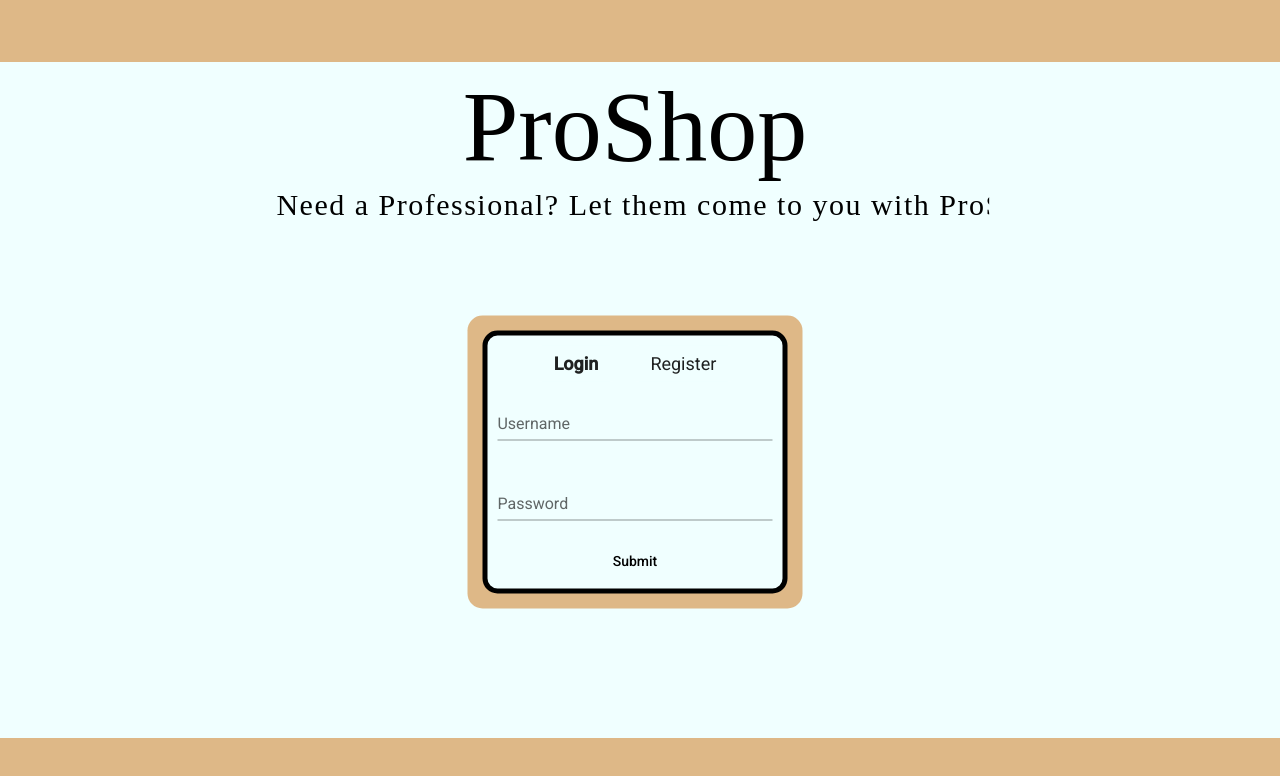
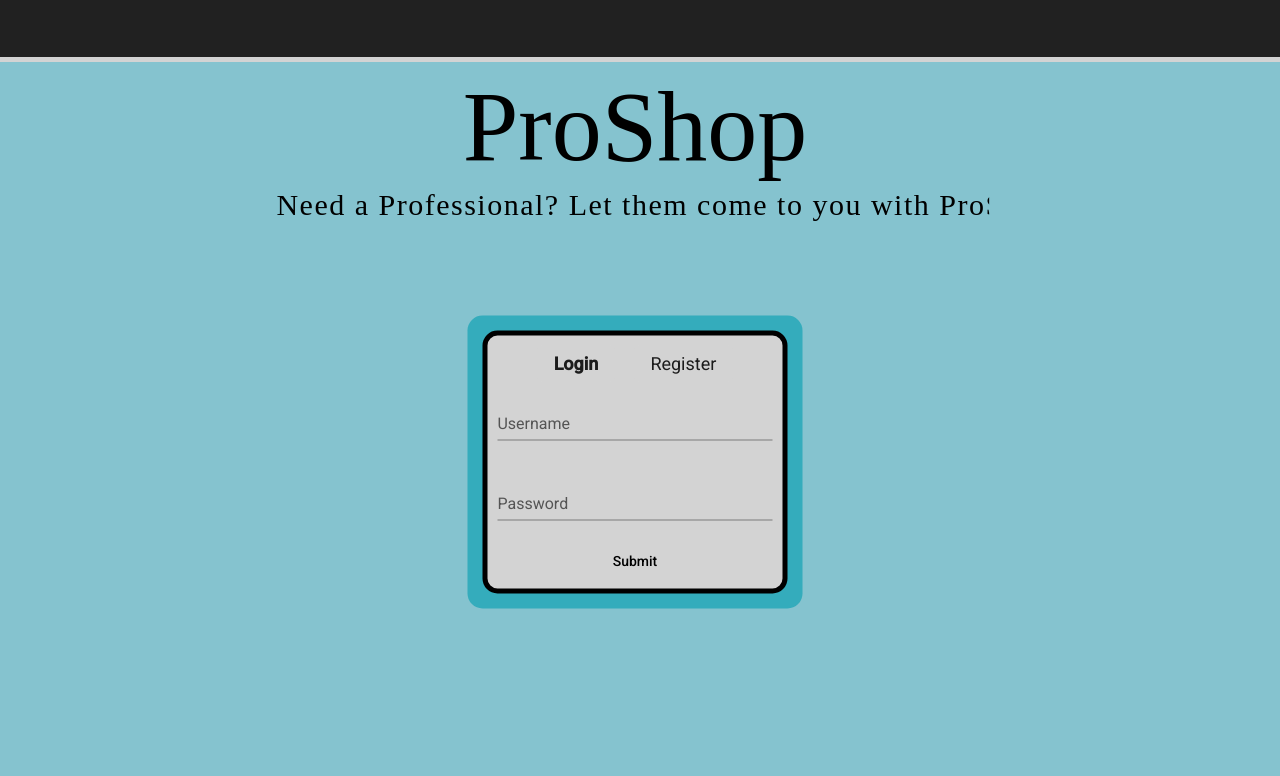
Before and after one commit to Justinm98/ProShop, an Angular app in the folder proshop-Angular/: page / in a window 1280 px wide. Shown: the top 776 px of the page. Built offline with nearby package versions, Linux system fonts and the light colour scheme.

Commit message:
made UI changes for colors

```diff
--- a/proshop-Angular/src/app/login/login.component.css
+++ b/proshop-Angular/src/app/login/login.component.css
@@ -6,7 +6,7 @@
   column-gap: 10px;
   height: 100vh;
   width: 100%;
-  background-color: azure;
+  background-color: #85c3cf;
 }
 .page-header{
   position: relative;
@@ -14,7 +14,8 @@
   grid-column-end: 5;
   grid-row-start: 1;
   grid-row-end: 2;
-  background-color: burlywood;
+  background-color: #212121;
+  border-bottom: solid 5px lightgray;
 }
 .login-registration-container{
   position: relative;
@@ -90,7 +91,7 @@
   transform: translate(-50%, -50%);
 }
 .login-registration-form{
-  background-color: azure;
+  background-color: lightgray;
   border: solid 5px black;
   border-radius: 15px;
   padding: 10px;
@@ -102,7 +103,7 @@
   left: -15px;
   right: -15px;
   bottom: -15px;
-  background: burlywood;
+  background: #34acbc;
   z-index: -1;
   border-radius: inherit;
 }
@@ -118,7 +119,7 @@
   width: 100%;
 }
 .login-register-toggle{
-  background-color: azure;
+  background-color: lightgray;
   margin: 0px 10px 0px 10px;
   font-size: large;
 }
@@ -128,5 +129,6 @@
   grid-column-end: 5;
   grid-row-start: 6;
   grid-row-end: 5;
-  background-color: burlywood;
+  /*background-color: #212121;*/
+  /*border-top: solid 5px lightgray;*/
 }
--- a/proshop-Angular/src/app/login/login.component.ts
+++ b/proshop-Angular/src/app/login/login.component.ts
@@ -80,7 +80,7 @@ export class LoginComponent implements OnInit {
 
     if (!this.loginRegisterForm.valid ){
       console.log('Something went wrong, the login/register form is not valid');
-
+      return;
     }
 
     if (this.isInputTypeLogin){
--- a/proshop-Angular/src/app/register-input/register-input.component.html
+++ b/proshop-Angular/src/app/register-input/register-input.component.html
@@ -33,7 +33,7 @@
   </mat-form-field>
 
   <div class="form-group" [formGroup]="form">
-    <mat-checkbox class="example-margin" #checkbox1 (change)='clickRole(checkbox1.checked)' value='false'
+    <mat-checkbox class="example-margin" #checkbox1 (change)='clickRole(checkbox1.checked)'  value='false'
                    style="padding-right: 10px" formControlName="registerPro">Professional</mat-checkbox>
     <mat-checkbox class="example-margin" #checkbox2 (change)='clickRole(checkbox2.checked)' value='false'
                   formControlName="registerClient">Client</mat-checkbox>
```
